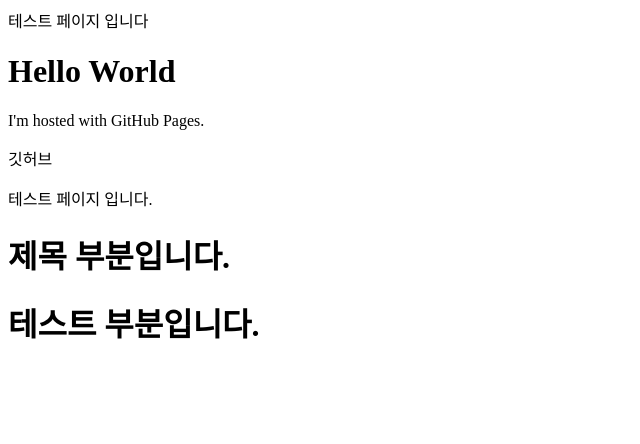
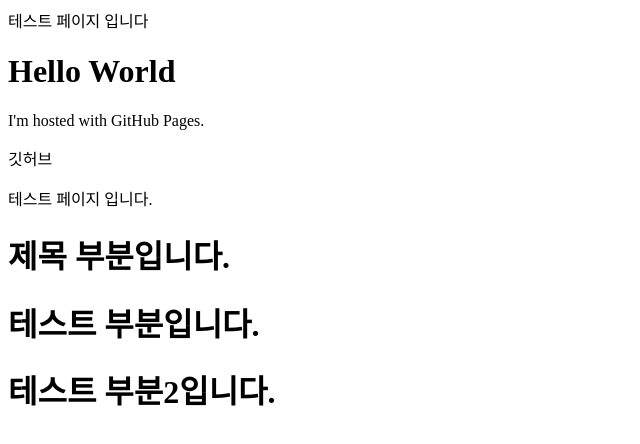
Before and after one commit to 5hyunsu/5hyunsu.github.io, a plain HTML site: page index.html in a window 1280 px wide. Shown: the whole page, without its empty margins (0-640 px from the left). Drawn offline with Linux system fonts and the light colour scheme.

Commit message:
Update index.html

```diff
--- a/index.html
+++ b/index.html
@@ -14,5 +14,6 @@
 <p>테스트 페이지 입니다. </p>
 <h1> 제목 부분입니다.</h1>
 <h1> 테스트 부분입니다.</h1>
+<h1> 테스트 부분2입니다.</h1>
 </body>
 </html>
```
